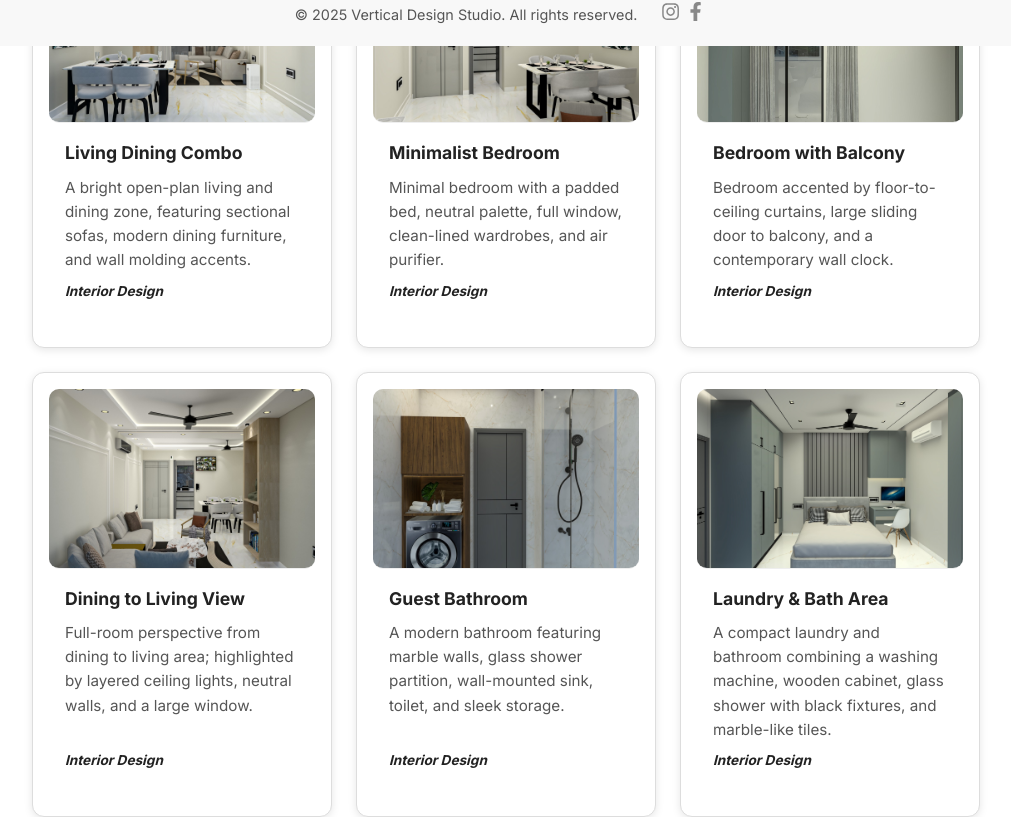
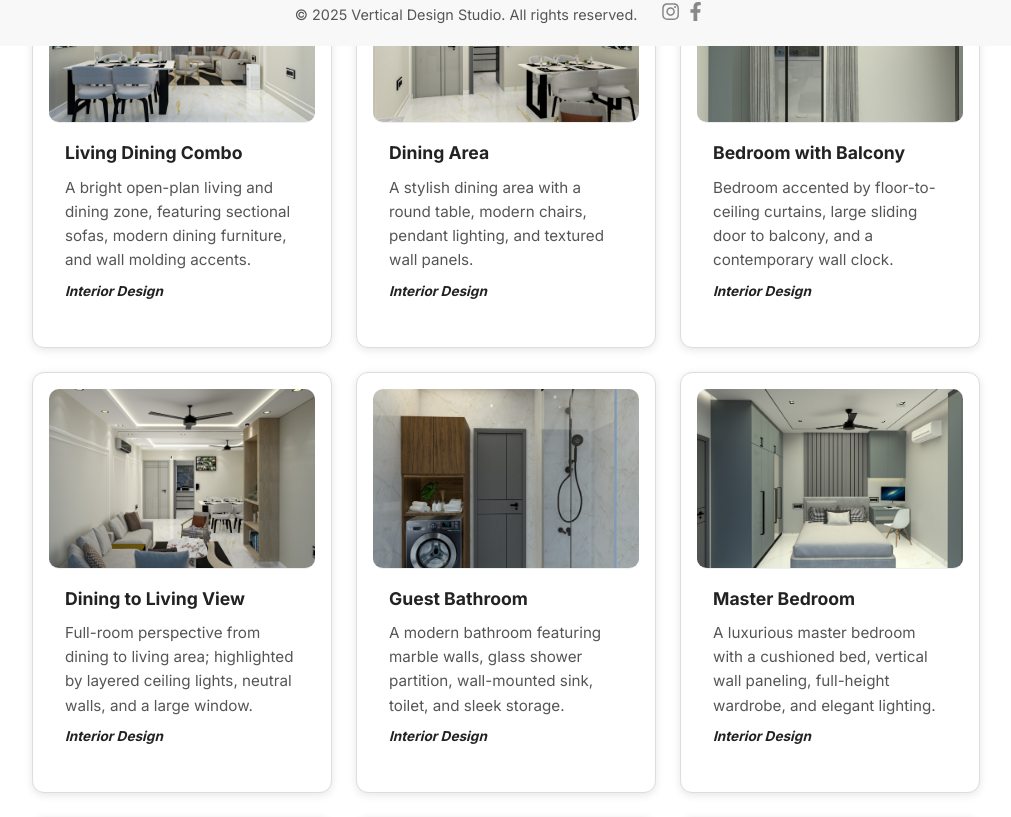
Before and after one commit to himanshuchitoria/vertical_design, a React (Vite) app: page /projects in a window 1280 px wide. Shown: the part 754-1571 px from the top of the page, without its empty margins (140-1151 px from the left). Built offline with nearby package versions, Linux system fonts and the light colour scheme.

Commit message:
Update projects.js

```diff
--- a/src/data/projects.js
+++ b/src/data/projects.js
@@ -29,8 +29,8 @@ const projectsData = [
   },
   {
     id: 5,
-    title: "Minimalist Bedroom",
-    description: "Minimal bedroom with a padded bed, neutral palette, full window, clean-lined wardrobes, and air purifier.",
+    title: "Dining Area",
+    description: "A stylish dining area with a round table, modern chairs, pendant lighting, and textured wall panels.",
     serviceType: ["Interior Design"],
     image: "/assets/projects/5.jpg",
   },
@@ -57,8 +57,8 @@ const projectsData = [
   },
   {
     id: 9,
-    title: "Laundry & Bath Area",
-    description: "A compact laundry and bathroom combining a washing machine, wooden cabinet, glass shower with black fixtures, and marble-like tiles.",
+    title: "Master Bedroom",
+    description: "A luxurious master bedroom with a cushioned bed, vertical wall paneling, full-height wardrobe, and elegant lighting.",
     serviceType: ["Interior Design"],
     image: "/assets/projects/9.jpg",
   },
@@ -171,8 +171,8 @@ const projectsData = [
 },
 {
   id: 20,
-  title: "Nature-Inspired Indoor Pots",
-  description: "Cluster of large rustic pots with lush indoor plants adding biophilic design to the entryway area.",
+  title: "Chandelier ",
+  description: "Elegant ceiling chandelier with artistic LED elements, adding visual drama and stunning light play.",
   serviceType: [
     "Interior Design Consultation",
     "Furniture & Décor Sourcing"
@@ -252,8 +252,8 @@ const projectsData = [
 },
 {
   id: 28,
-  title: "Coffee Table & Sofa Closeup",
-  description: "Close-up of statement marble and glass coffee tables, muted green sofa, and elegant plant accent in a cozy living zone.",
+  title: "Water Body",
+  description: "Tranquil water body with luminous fountains and surrounding greenery, creating a peaceful natural element.",
   serviceType: [
     "Furniture & Décor Sourcing",
     "Interior Design Consultation"
@@ -272,8 +272,8 @@ const projectsData = [
 },
 {
   id: 30,
-  title: "Linear False Ceiling Design",
-  description: "Minimalist false ceiling with recessed lighting and geometric drop ceiling details for a contemporary touch.",
+  title: "Double Height Hall With Glass",
+  description: "Spacious double-height hall featuring large glass windows, elegant chandelier, and modern seating arrangement.",
   serviceType: [
     "Lighting & Material Design",
     "Interior Design Consultation"
@@ -282,8 +282,8 @@ const projectsData = [
 },
 {
   id: 31,
-  title: "Modern Lounge Seating",
-  description: "Chic lounge with elegant cream sofas, striking chandelier, sheer drapes, and a glossy black marble center table.",
+  title: "Chandelier ",
+  description: "Contemporary chandelier with multiple light sources and gold accents, creating a luxurious focal point in the room.",
   serviceType: [
     "Interior Design Consultation",
     "Lighting & Material Design",
@@ -323,8 +323,8 @@ const projectsData = [
 },
 {
   id: 35,
-  title: "Tall Curtains & Accent Seating",
-  description: "Luxury space featuring tall curtains, textured marble walls, plush brown sofa, and marble-topped nested tables.",
+  title: "Painting",
+  description: "Interior wall featuring a large abstract painting highlighted by focused ceiling lights, accompanied by a modern console table and decor.",
   serviceType: [
     "Space Planning",
     "Lighting & Material Design",
@@ -344,8 +344,8 @@ const projectsData = [
 },
 {
   id: 37,
-  title: "Cloud Lounge Chairs & Textures",
-  description: "Iconic round cloud chairs with geometric rug textures, paired with a distinctive wooden end table in a cozy setting.",
+  title: "TV Unit with Decor",
+  description: "Modern TV unit with built-in shelving, decorative items, and ambient lighting creating a stylish entertainment focal point.",
   serviceType: [
     "Furniture & Décor Sourcing",
     "Interior Design Consultation"
@@ -354,8 +354,8 @@ const projectsData = [
 },
 {
   id: 38,
-  title: "Living Room TV Console",
-  description: "Modern bedroom entertainment wall with floating console, flat-screen TV, and minimalist décor accessories.",
+  title: "Centring work",
+  description: "Close up photo of a worker centring on a construction site as part of project execution.",
   serviceType: [
     "Furniture & Décor Sourcing",
     "Interior Design Consultation"
```
